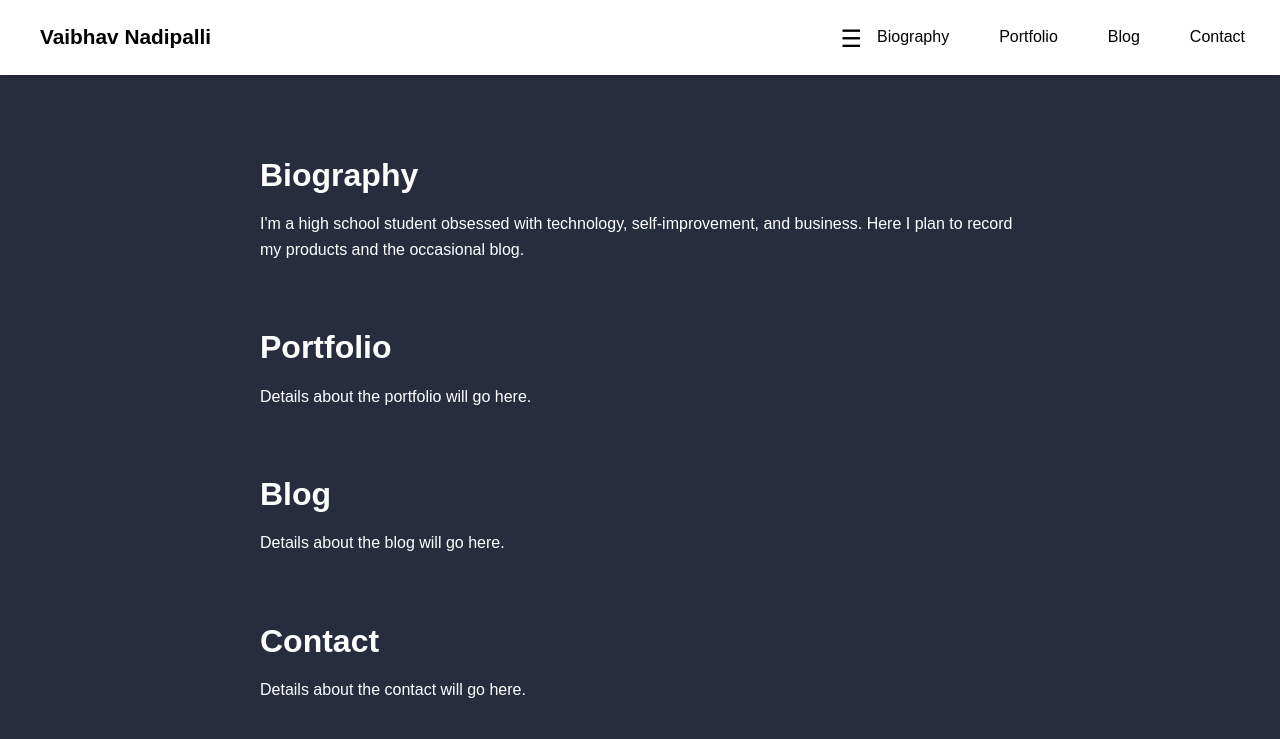
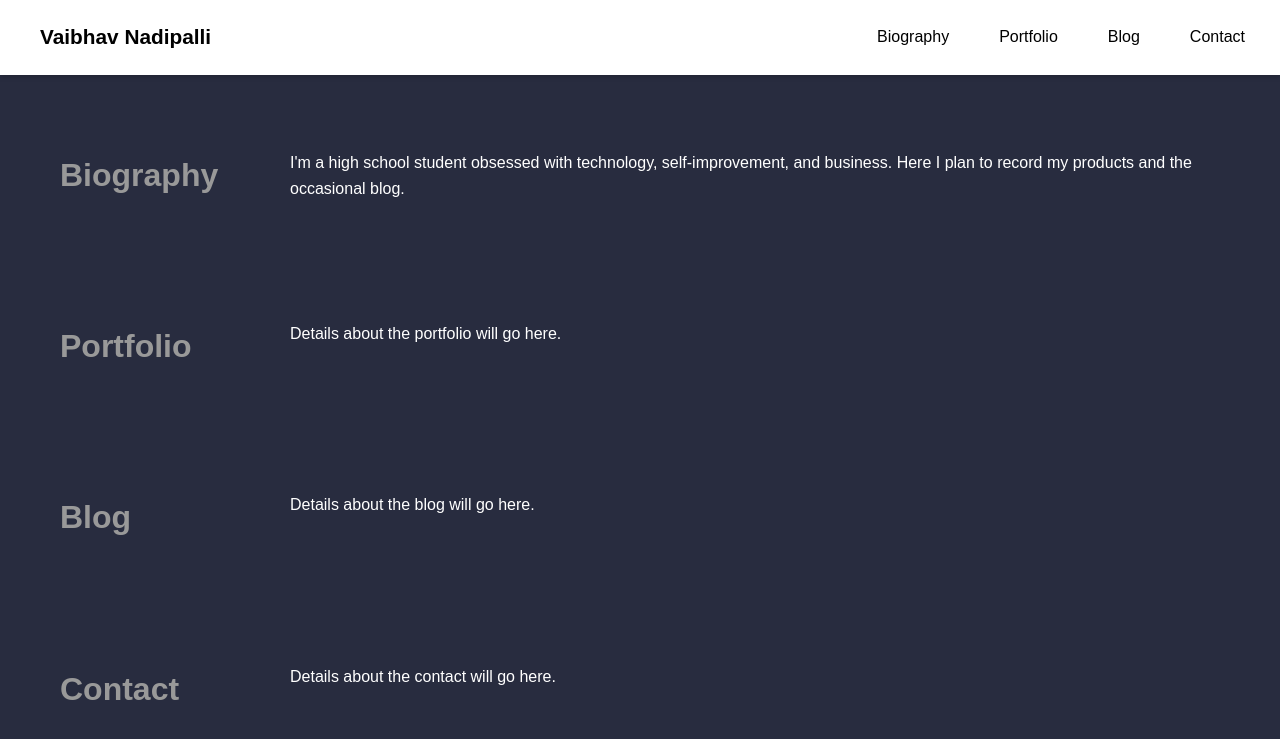
Before and after one commit to Vaibhav-Nadipalli/vaibhav-nadipalli.github.io, a Jekyll site: the page built from index.markdown, in a window 1280 px wide. Shown: the top 739 px of the page. Built offline with Jekyll 4.4.1, drawn with Linux system fonts in a browser that asks for light colours.

Commit message:
Update styles.css

```diff
--- a/assets/css/styles.css
+++ b/assets/css/styles.css
@@ -57,6 +57,7 @@ header {
     cursor: pointer;
     margin-left: auto;
     margin-top: 5px;
+    display: none; /* Hide on desktop by default */
 }
 
 .nav-menu {
@@ -112,14 +113,19 @@ header {
 
 /* Main content area */
 main {
-    max-width: 800px;
+    max-width: 1200px;
     margin: 90px auto 20px;
     padding: 20px;
     background-color: #282c3f;
     color: #fff;
+    display: flex;
+    flex-direction: column;
+    gap: 30px;
 }
 
 section {
+    display: flex;
+    align-items: flex-start;
     padding: 20px 0;
     margin: 20px 0;
 }
@@ -127,11 +133,21 @@ section {
 .section-title {
     font-size: 2em;
     margin-bottom: 10px;
-    color: #fff;
+    color: #999; /* Modern grey title color */
+    flex: 0 0 200px; /* Fixed width for titles */
+}
+
+section p {
+    margin-left: 30px; /* Increase gap between titles and content */
+    flex: 1;
 }
 
 /* Media query for mobile */
 @media (max-width: 768px) {
+    .nav-toggle-label {
+        display: block; /* Show on mobile */
+    }
+
     .nav-container {
         padding: 0 10px;
     }
@@ -167,4 +183,17 @@ section {
     main {
         margin-top: 75px;
     }
+
+    section {
+        flex-direction: column;
+    }
+
+    section p {
+        margin-left: 0;
+    }
+
+    .section-title {
+        flex: 0 0 auto; /* Adjust title width for mobile */
+        margin-bottom: 10px;
+    }
 }
```
